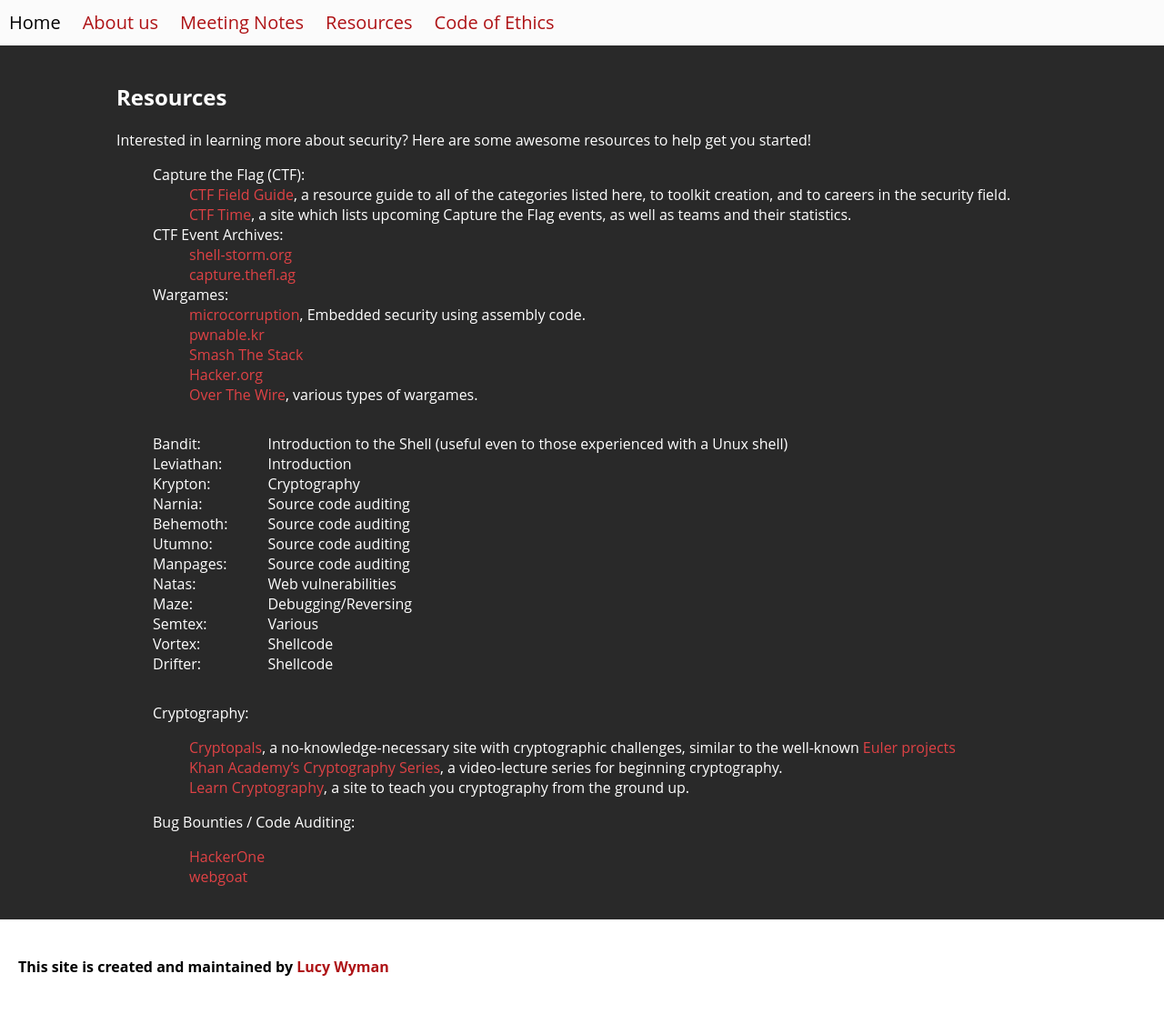
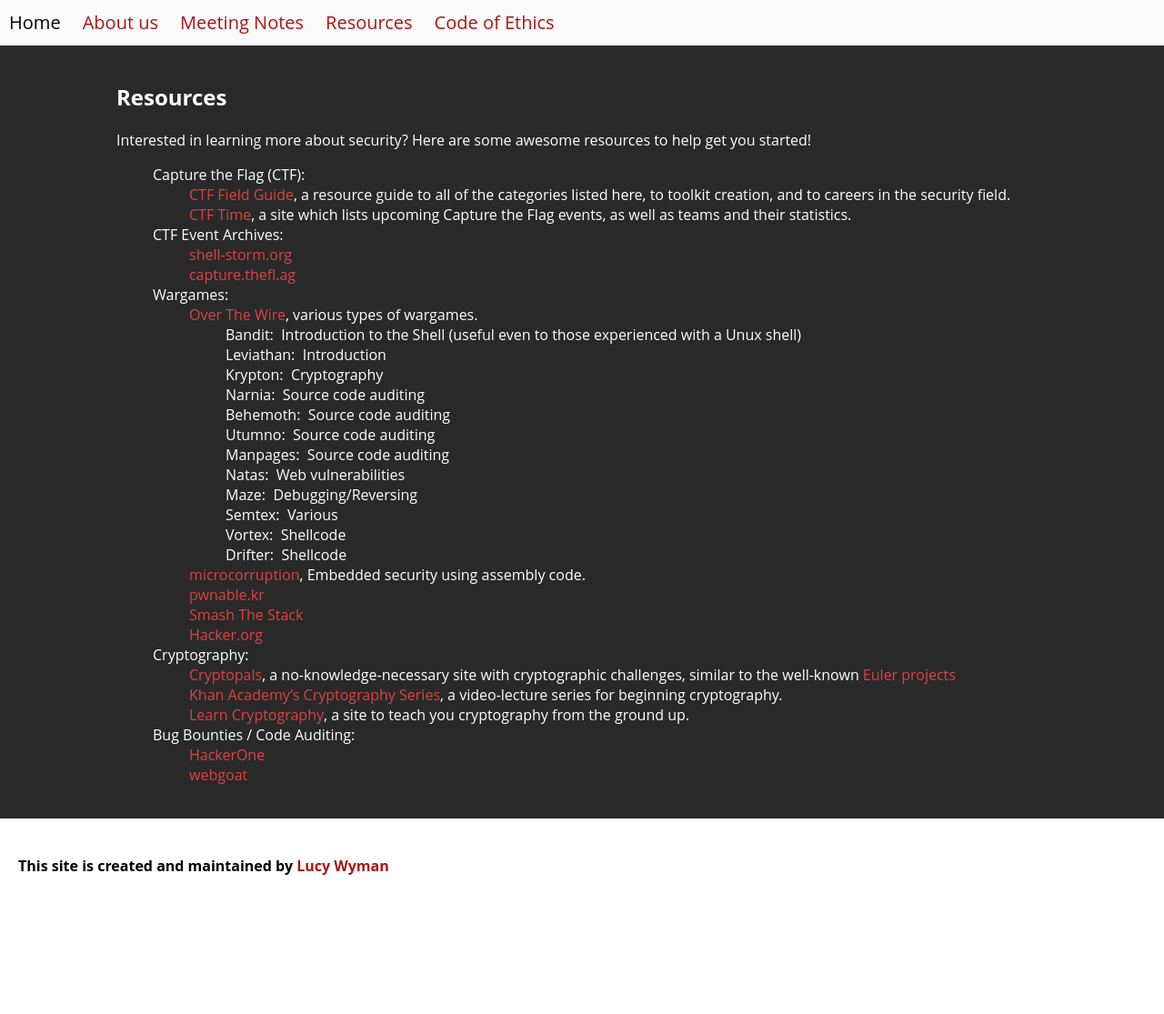
Before and after one commit to osusec/osusec.github.io-archive, a Jekyll site: the page built from _posts/2015-04-23-resources.md, in a window 1280 px wide. Shown: the whole page at 91% size. Built offline with Jekyll 4.4.1, drawn with Linux system fonts in a browser that asks for light colours; after the commit the page ends 1005 px from its top, so only the background shows below that.

Commit message:
Fixed the alignment of the overthewire game descriptions by converting all the html to markdown. Removed empty lines between the outer level list items.
	modified:   _posts/2015-04-23-resources.md

```diff
--- a/_posts/2015-04-23-resources.md
+++ b/_posts/2015-04-23-resources.md
@@ -14,46 +14,24 @@
     * [shell-storm.org](http://shell-storm.org/repo/CTF/)
     * [capture.thefl.ag](http://captf.com)
 * Wargames:
+    * [Over The Wire](http://overthewire.org/wargames/), various types of wargames.
+        * Bandit: &nbsp;Introduction to the Shell (useful even to those experienced with a Unux shell)
+        * Leviathan: &nbsp;Introduction
+        * Krypton: &nbsp;Cryptography
+        * Narnia: &nbsp;Source code auditing
+        * Behemoth: &nbsp;Source code auditing
+        * Utumno: &nbsp;Source code auditing
+        * Manpages: &nbsp;Source code auditing
+        * Natas: &nbsp;Web vulnerabilities
+        * Maze: &nbsp;Debugging/Reversing
+        * Semtex: &nbsp;Various
+        * Vortex: &nbsp;Shellcode
+        * Drifter: &nbsp;Shellcode
     * [microcorruption](http://microcorruption.com), Embedded security using assembly code.
     * [pwnable.kr](http://pwnable.kr/)
     * [Smash The Stack](http://smashthestack.org/)
     * [Hacker.org](http://hacker.org)
-    * [Over The Wire](http://overthewire.org/wargames/), various types of wargames.
-
-<div id="overthewire_games">
-<!-- The div, ul, and li tags are used here only to align the game descriptions. -->
-<ul class="multicolumn-left">
-<li>Bandit:</li>
-<li>Leviathan:</li>
-<li>Krypton:</li>
-<li>Narnia:</li>
-<li>Behemoth:</li>
-<li>Utumno:</li>
-<li>Manpages:</li>
-<li>Natas:</li>
-<li>Maze:</li>
-<li>Semtex:</li>
-<li>Vortex:</li>
-<li>Drifter:</li>
-</ul>
-<ul class="multicolumn-other">
-<li>Introduction to the Shell (useful even to those experienced with a Unux shell)</li> <!-- Bandit -->
-<li>Introduction</li>         <!-- Leviathan -->
-<li>Cryptography</li>         <!-- Krypton   -->
-<li>Source code auditing</li> <!-- Narnia    -->
-<li>Source code auditing</li> <!-- Behemoth  -->
-<li>Source code auditing</li> <!-- Utumno    -->
-<li>Source code auditing</li> <!-- Manpages  -->
-<li>Web vulnerabilities</li>  <!-- Natas     -->
-<li>Debugging/Reversing</li>  <!-- Maze      -->
-<li>Various</li>              <!-- Semtex    -->
-<li>Shellcode</li>            <!-- Vortex    -->
-<li>Shellcode</li>            <!-- Drifter   -->
-</ul>
-</div>
-
 * Cryptography:
-
     * [Cryptopals](http://cryptopals.com/), a no-knowledge-necessary site with cryptographic challenges, similar to the well-known [Euler projects](https://projecteuler.net/)
     * [Khan Academy's Cryptography Series](https://www.khanacademy.org/computing/computer-science/cryptography), a video-lecture series for beginning cryptography.
     * [Learn Cryptography](http://learncryptography.com/), a site to teach you cryptography from the ground up.
```
